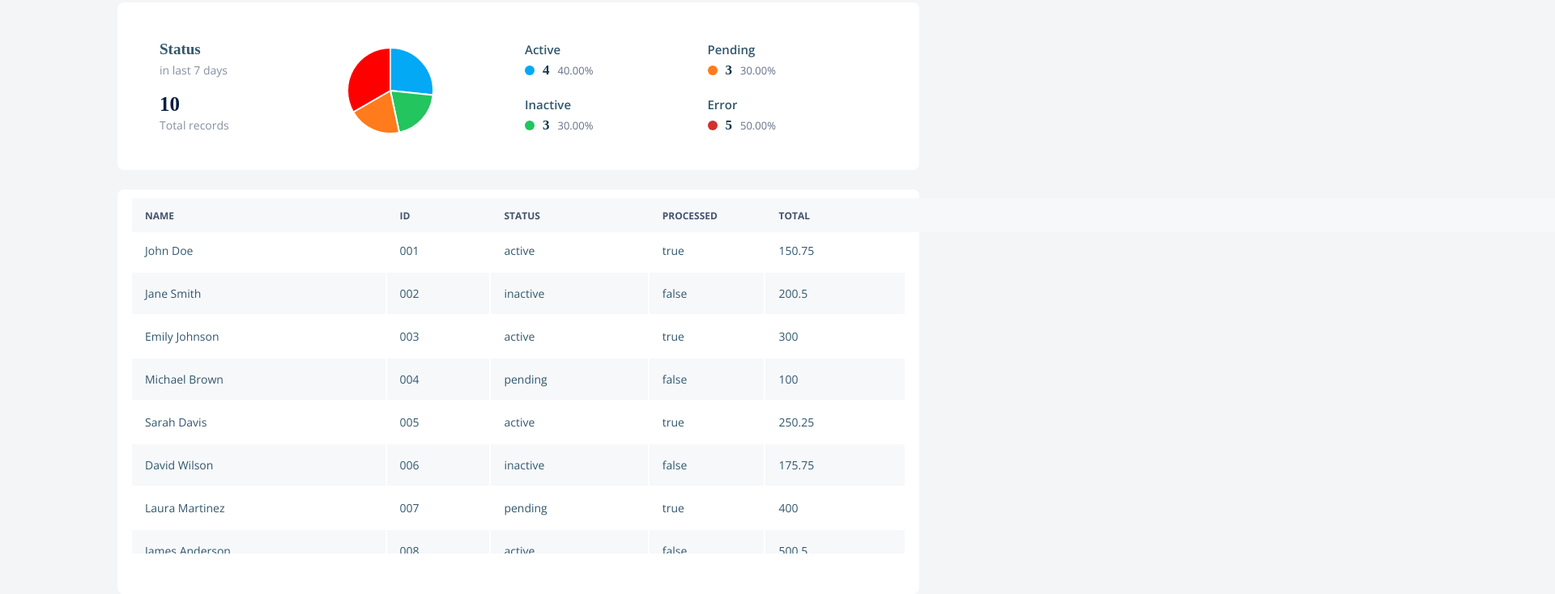
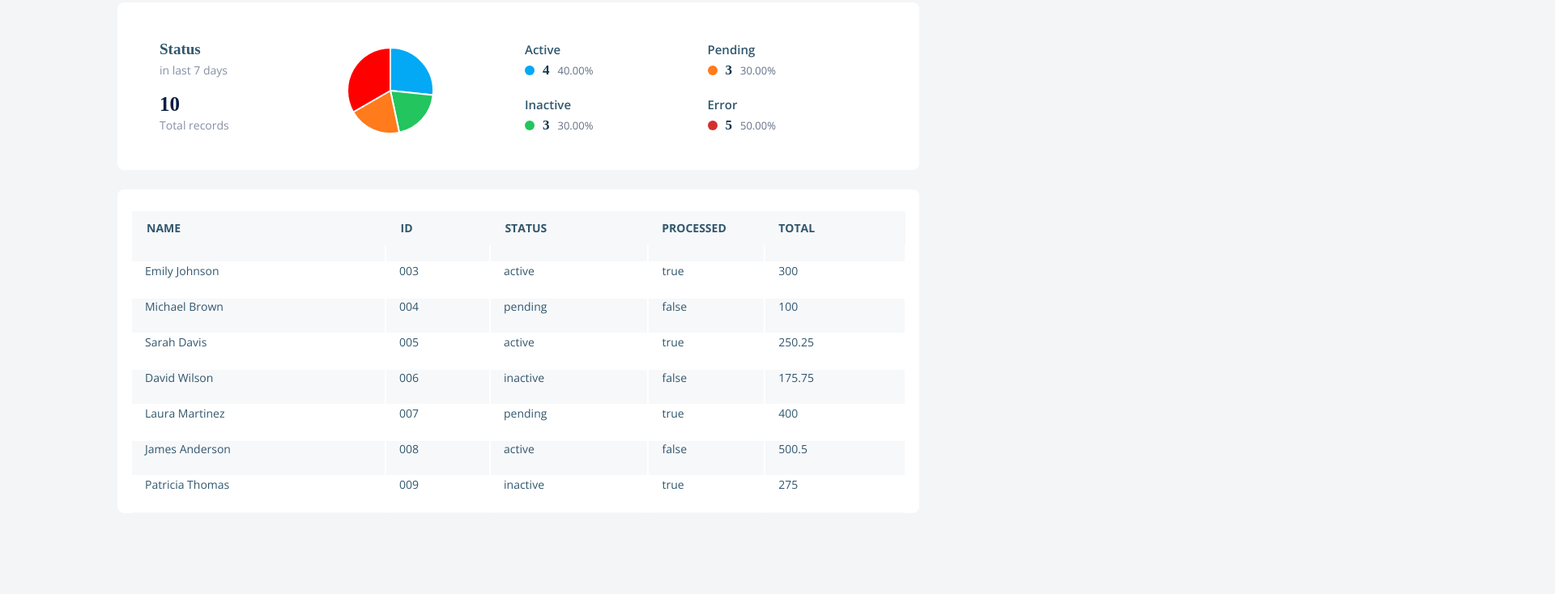
Before and after one commit to ctupac999/Graphics-html-css-js, a plain HTML site: page pages/index.html in a window 1280 px wide. Shown: the part 179-913 px from the top of the page at 81% size, 1920 px wide, since content can reach past the window. After the commit the page ends 813 px from the top, so only its background shows below. Drawn offline with nearby package versions, Linux system fonts and the light colour scheme.

Commit message:
table styles in progress

```diff
--- a/components/table.css
+++ b/components/table.css
@@ -1,51 +1,83 @@
+
 /* Estilo general para la tabla */
 #table {
-    height: 500px;
+    height: 400px;
     width: 990px;
     border-radius: 8px;
     background-color: var(--secondary-backgruoud-color);
     text-align: left;
     align-items: center;
+    padding-top: 42px;
 }
 
 table {
     width: 958px;
-    padding-top: 84px;
 }
 
 .table-container {
-    max-height: 400px; /* Ajusta este valor según tus necesidades */
-    overflow-y: auto;
+    max-height:max-content;
+    overflow-y: scroll;
+    vertical-align: top; /* Alinear filas en la parte superior */
+
 }
-thead .child:first-child{
-    width: 958px;
-}
+
 
 /* Estilo general para las filas de la tabla */
 #table tr {
     height: 42px;
-    max-width: 958px;
     font-family: 'Open Sans';
     color: var(--primary-color);
     font-size: 14px;
 }
 
+
 /* Estilo para los encabezados de la tabla */
-#table .tableTitle {
+
+
+thead {
     height: 42px;
+    width: 955px;
+    position: absolute;
+    top: 440px;
+    z-index: 1; /* Asegura que los encabezados estén sobre el contenido */
     font-size: 12px;
     color: var(--tertiary-color);
     background-color: #F7F8FA;
+    font-family: 'Open Sans';
     display: flex;
-    align-items: center;
-    padding: 16px;
-    width: 100%; /* Asegura que ocupe todo el ancho posible */
     box-sizing: border-box; /* Incluye el padding en el ancho total */
-position: absolute;
-margin-top: -16px;}
+}
 
+th{
+    padding: 9px 16px 0 16px;
+}
+
+tr :first-child{
+    width: 312px;
+}
+
+#identificator{
+    width: 127px;
+}
+
+#status{
+    width: 192px;
+}
+
+#processed{
+    width: 142px;
+}
+
+#total{
+    width: 171px;
+}
+
+tbody{
+    vertical-align: top; /* Alinear filas en la parte superior */
+
+}
 #table-data td {
-    padding: 16px;
+    padding: 0 16px 0 16px;
 }
 
 #table tr:nth-child(even) {
--- a/pages/index.html
+++ b/pages/index.html
@@ -113,11 +113,11 @@
                 <table id="table-data">
                     <thead>
                         <tr>
-                        <th><h5 class="tableTitle">NAME</h5></th>
-                        <th><h5 class="tableTitle">ID</h5></th>
-                        <th><h5 class="tableTitle">STATUS</h5></th>
-                        <th><h5 class="tableTitle">PROCESSED</h5></th>
-                        <th><h5 class="tableTitle">TOTAL</h5></th>
+                            <th id="name">NAME</th>
+                            <th id="identificator">ID</th>
+                            <th id="status">STATUS</th>
+                            <th id="processed">PROCESSED</th>
+                            <th id="total">TOTAL</th>
                         </tr>
                     </thead>
                     <tbody>
@@ -125,6 +125,7 @@
                 </table>
             </div>
         </section>
+
     </main>
     <!-- <script src="table.js"></script> -->
     <script type="module" src="main.js"></script>
```
Lines whose indentation alone changed are shown as unchanged.
